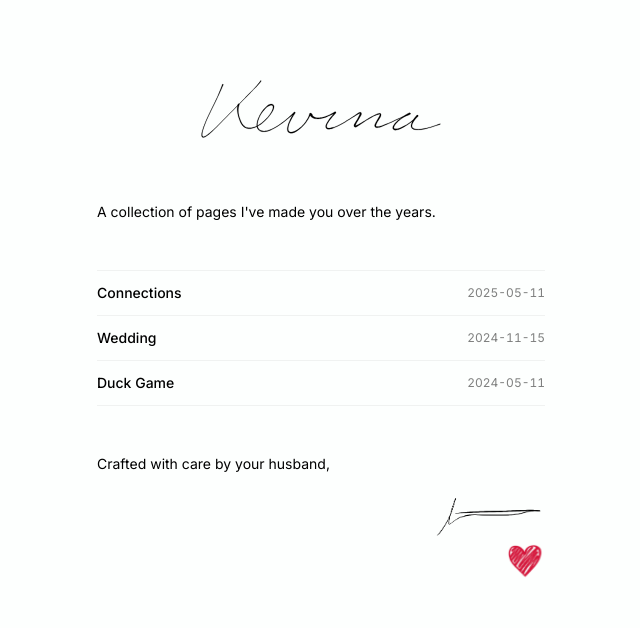
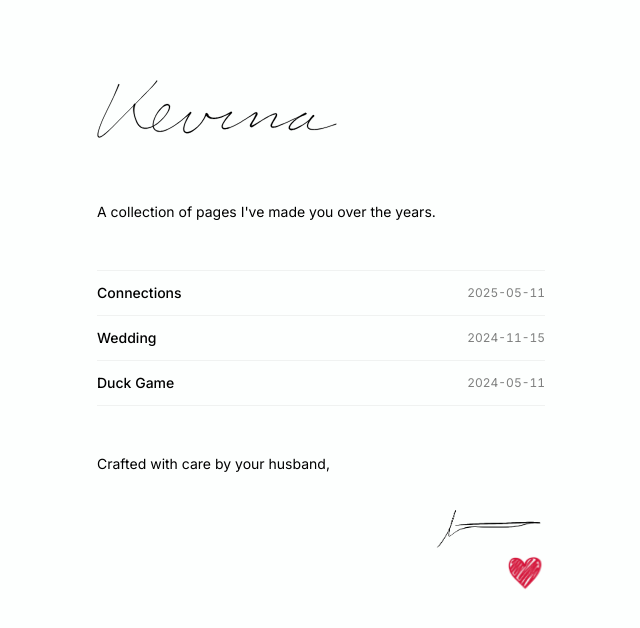
Before and after one commit to sspenst/kevina, a Next.js app: page / in a window 1280 px wide. Shown: the top 628 px of the page, without its empty margins (319-959 px from the left). Built offline with nearby package versions, Linux system fonts and the light colour scheme.

Commit message:
some spacing

```diff
--- a/pages/connections.tsx
+++ b/pages/connections.tsx
@@ -142,7 +142,7 @@ export default function ConnectionsPage() {
 
       <div className={`${geistSans.className} min-h-screen flex items-center justify-center bg-white text-black`}>
         <div className='max-w-[600px] w-full p-2'>
-          <Link href='/' className='flex items-center gap-2 text-black/50 hover:text-black transition px-2 w-fit mb-1'>
+          <Link href='/' className='flex items-center gap-2 text-black/50 hover:text-black transition px-2 w-fit mb-4'>
             <ChevronLeft className='w-4 h-4' />
             Home
           </Link>
--- a/pages/index.tsx
+++ b/pages/index.tsx
@@ -82,7 +82,7 @@ export default function HomePage() {
       </Head>
 
       <div className={`${inter.className} min-h-screen bg-[#FDFFFE] text-black flex justify-center px-6 ${animationsReady ? 'kevina-animations-ready' : ''}`}>
-        <div className='w-full max-w-md flex flex-col items-center gap-12 py-12 md:py-20'>
+        <div className='w-full max-w-md flex flex-col gap-12 py-12 md:py-20'>
           <div className='grid w-60 max-w-full'>
             <Image
               key={`draw-${animationToken}`}
@@ -138,7 +138,7 @@ export default function HomePage() {
             </ul>
           </nav>
 
-          <div className='text-sm w-full flex flex-col gap-5 items-end'>
+          <div className='text-sm w-full flex flex-col gap-8 items-end'>
             <span
               className='w-full kevina-fade-in'
               style={{
```
